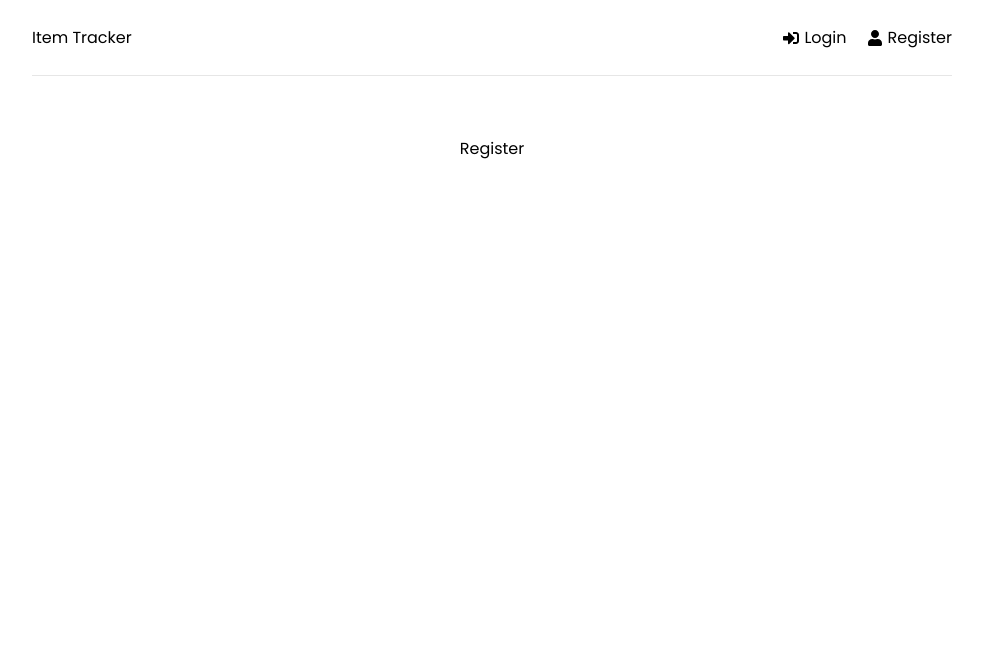
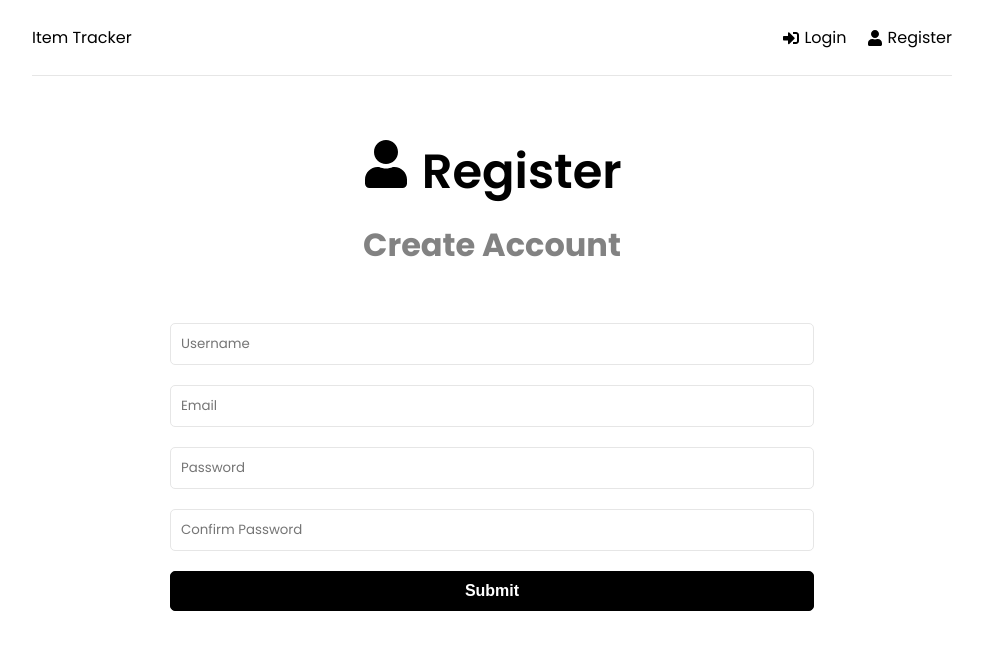
Before and after one commit to MNlegion/insurance-tracker, a React (Create React App) app in the folder frontend/: page /register in a window 1280 px wide. Shown: the top 650 px of the page, without its empty margins (148-1131 px from the left). Built offline with nearby package versions, Linux system fonts and the light colour scheme.

Commit message:
initial register form setup

```diff
--- a/frontend/src/pages/Register.jsx
+++ b/frontend/src/pages/Register.jsx
@@ -1,9 +1,80 @@
-
+import { useState, useEffect } from "react";
+import { FaUser } from "react-icons/fa";
 
 function Register() {
+  const [formData, setFormData] = useState({
+    name: "",
+    email: "",
+    password: "",
+    passwordConfirm: "",
+  });
+
+  const { name, email, password, passwordConfirm } = formData;
+
+  const onChange = (e) => {};
+
   return (
-    <div>Register</div>
-  )
+    <>
+      <section className="heading">
+        <h1>
+          <FaUser /> Register
+        </h1>
+        <p>Create Account</p>
+      </section>
+
+      <section className="form">
+        <form>
+          <div className="form-group">
+            <input
+              type="text"
+              className="form-control"
+              id="name"
+              name="name"
+              value={name}
+              placeholder="Username"
+              onChange={onChange}
+            />
+          </div>
+          <div className="form-group">
+            <input
+              type="text"
+              className="form-control"
+              id="email"
+              name="email"
+              value={email}
+              placeholder="Email"
+              onChange={onChange}
+            />
+          </div>
+          <div className="form-group">
+            <input
+              type="text"
+              className="form-control"
+              id="password"
+              name="password"
+              value={password}
+              placeholder="Password"
+              onChange={onChange}
+            />
+          </div>
+          <div className="form-group">
+            <input
+              type="text"
+              className="form-control"
+              id="passwordConfirm"
+              name="passwordConfirm"
+              value={passwordConfirm}
+              placeholder="Confirm Password"
+              onChange={onChange}
+            />
+          </div>
+          <div className="form-group">
+            <button type="submit" className="btn btn-block">Submit</button>
+          </div>
+        </form>
+      </section>
+    </>
+  );
 }
 
-export default Register
+export default Register;
```
